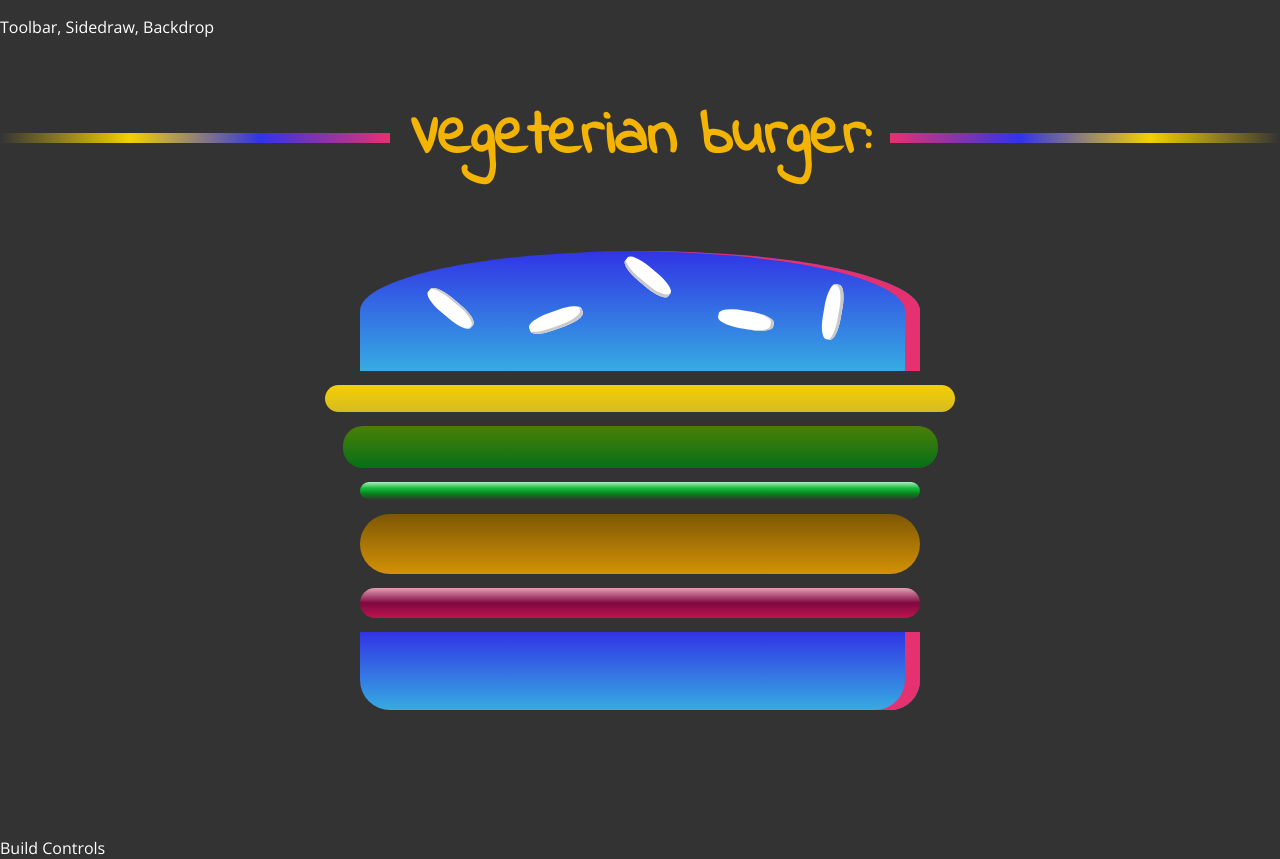
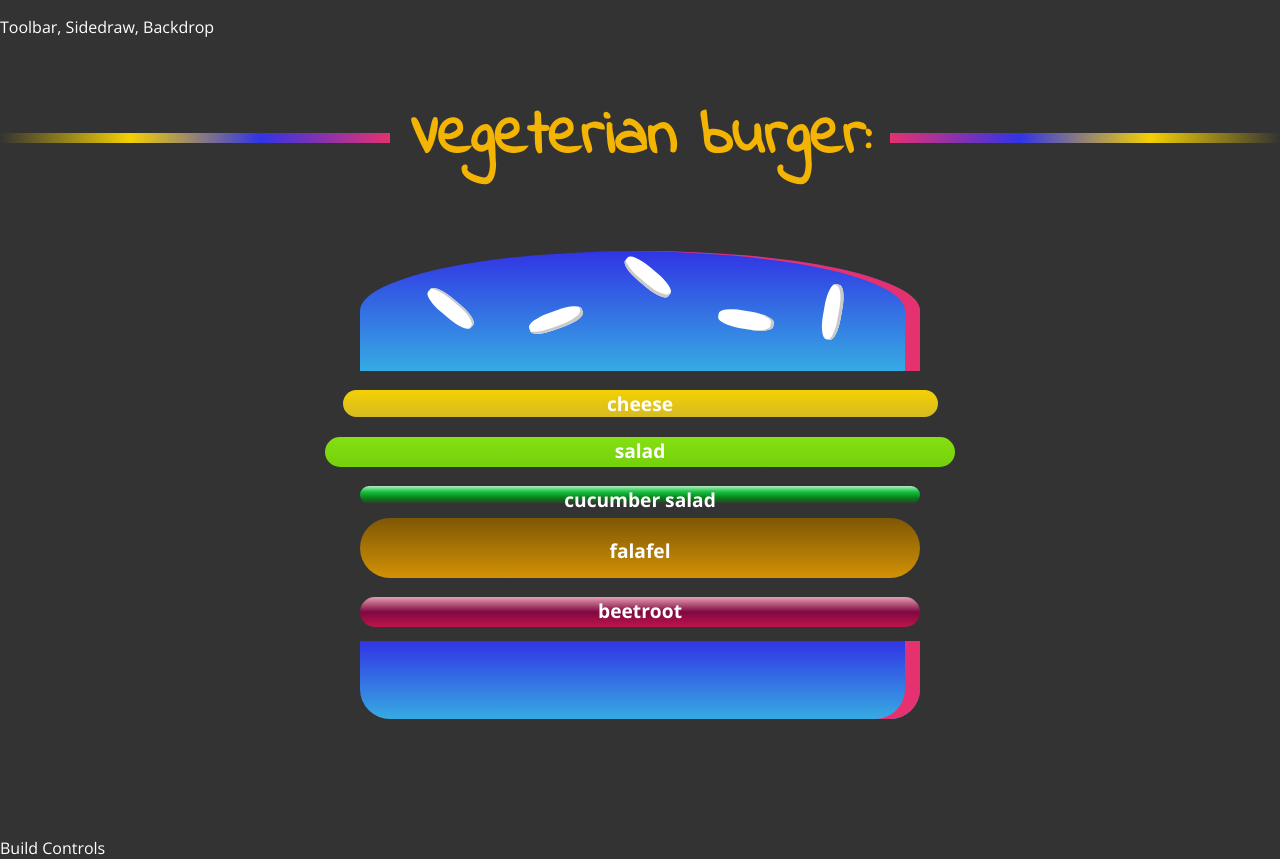
Before and after one commit to agorodinskaya/react-burger-builder, a React (Create React App) app: page / in a window 1280 px wide. Built offline with nearby package versions, Linux system fonts and the light colour scheme; the HTML template or start-up script is replaced by a standard one.

Commit message:
commit add labels

```diff
--- a/src/components/Burger/BurgerIngredient/BurgerIngredient.js
+++ b/src/components/Burger/BurgerIngredient/BurgerIngredient.js
@@ -18,22 +18,46 @@ class BurgerIngredients extends Component {
         );
         break;
       case "beetroot":
-        ingredient = <div className={classes.Beetroot}></div>;
+        ingredient = (
+          <div className={classes.Beetroot}>
+            <p>beetroot</p>
+          </div>
+        );
         break;
       case "falafel":
-        ingredient = <div className={classes.Falafel}></div>;
+        ingredient = (
+          <div className={classes.Falafel}>
+            <p>falafel</p>
+          </div>
+        );
         break;
       case "cucumber":
-        ingredient = <div className={classes.Cucumber}></div>;
+        ingredient = (
+          <div className={classes.Cucumber}>
+            <p>cucumber salad</p>
+          </div>
+        );
         break;
       case "cheese":
-        ingredient = <div className={classes.Cheese}></div>;
+        ingredient = (
+          <div className={classes.Cheese}>
+            <p>cheese</p>
+          </div>
+        );
         break;
       case "eggpplant":
-        ingredient = <div className={classes.Eggplant}></div>;
+        ingredient = (
+          <div className={classes.Eggplant}>
+            <p>eggplant</p>
+          </div>
+        );
         break;
       case "salad":
-        ingredient = <div className={classes.Salad}></div>;
+        ingredient = (
+          <div className={classes.Salad}>
+            <p>salad</p>
+          </div>
+        );
         break;
       default:
         ingredient = null;
--- a/src/components/Burger/BurgerIngredient/BurgerIngredient.module.css
+++ b/src/components/Burger/BurgerIngredient/BurgerIngredient.module.css
@@ -96,7 +96,7 @@
 }
 
 .Cheese {
-  width: 90%;
+  width: 85%;
   height: 4.5%;
   margin: 2% auto;
   background: linear-gradient(#f4d004, #d6bb22);
@@ -104,10 +104,10 @@
 }
 
 .Salad {
-  width: 85%;
-  height: 7%;
+  width: 90%;
+  height: 5%;
   margin: 2% auto;
-  background: linear-gradient(#4b7f08, #057017);
+  background: linear-gradient(#86df13, #74d10a);
   border-radius: 20px;
 }
 
@@ -123,4 +123,5 @@
   background: linear-gradient(#7e5704, #d39205);
   margin: 2% auto;
   border-radius: 100px;
+  display: grid;
 }
```
